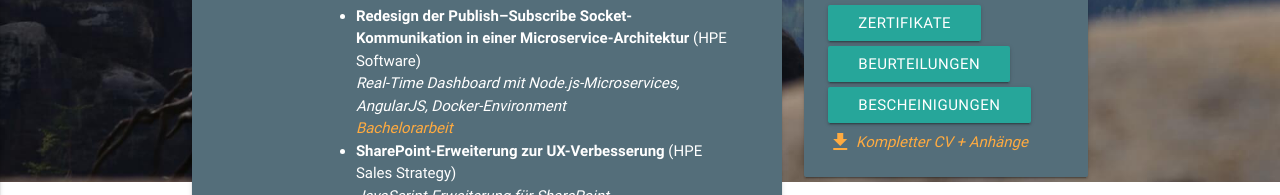
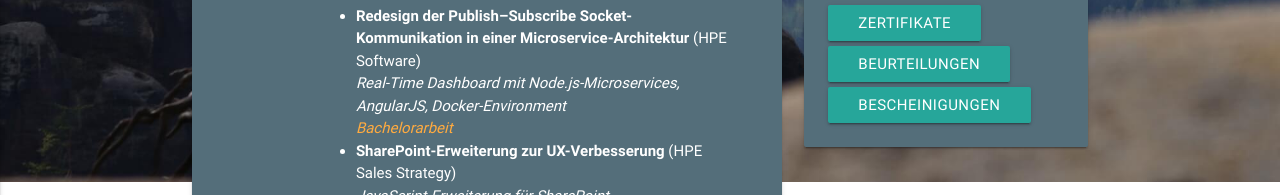
Before and after one commit to twittwer/twittwer.github.io, a plain HTML site: page index.html in a window 1280 px wide. Shown: the part 618-813 px from the top of the page. Drawn offline with nearby package versions, Linux system fonts and the light colour scheme.

Commit message:
Disable .zip download

```diff
--- a/index.html
+++ b/index.html
@@ -288,12 +288,12 @@
                                         </ul>
                                     </div>
                                 </div>
-                                <div class="cv-sub-note">
+                                <!--<div class="cv-sub-note">
                                     <a href="tobias-wittwer-cv.zip">
                                         <i class="material-icons">file_download</i>
                                         Kompletter CV + Anhänge
                                     </a>
-                                </div>
+                                </div>-->
                             </div>
                         </div>
                     </div>
```
